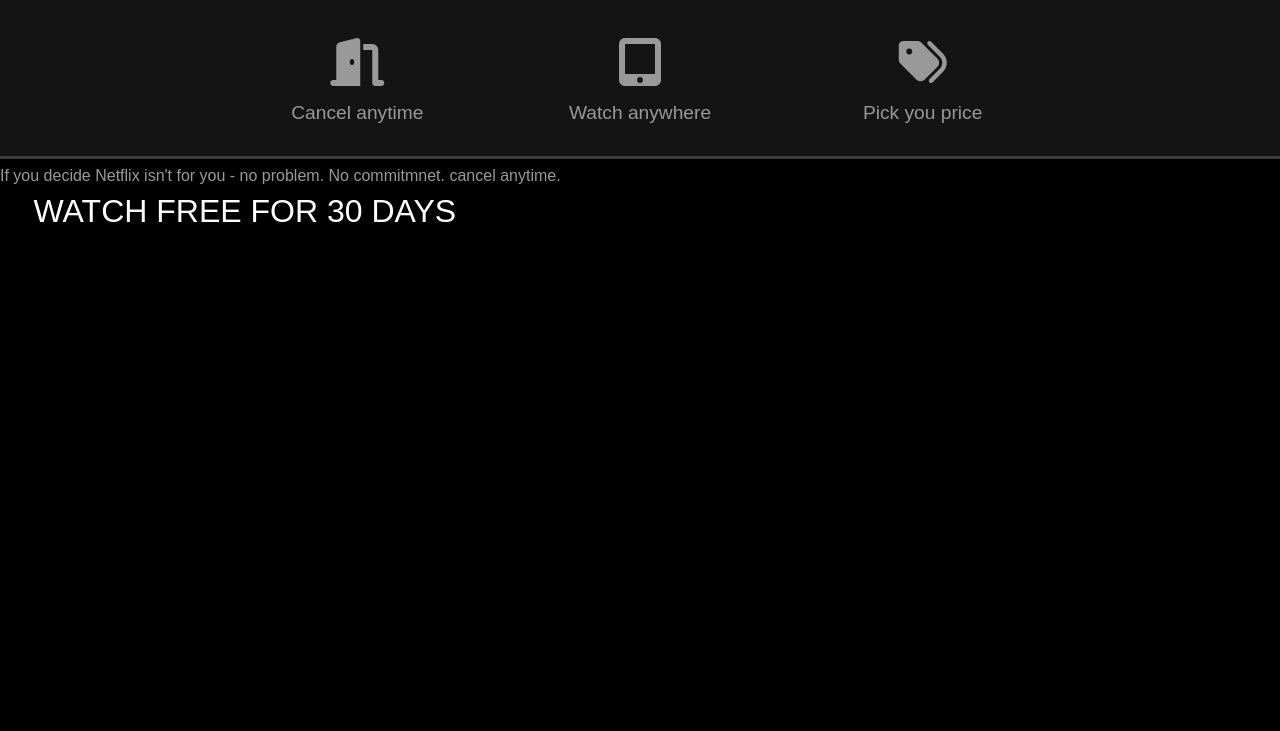
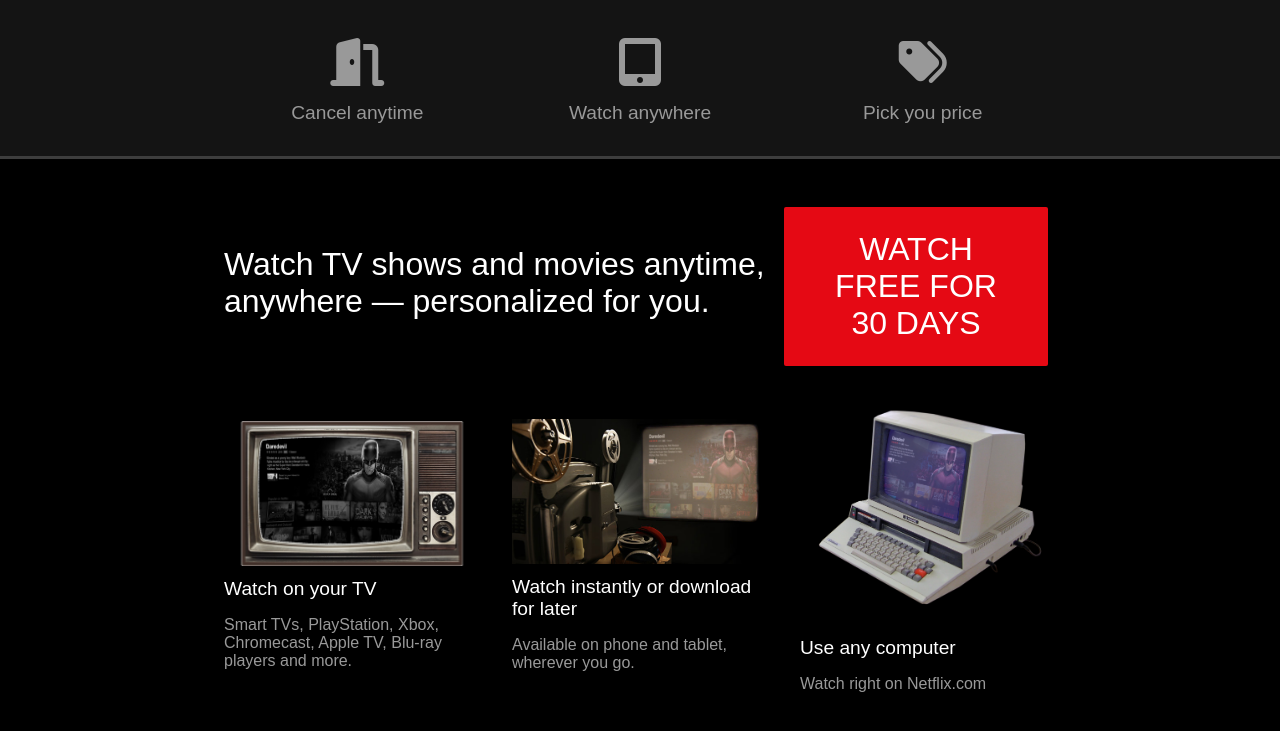
Before and after one commit to austinechisutia/Netflix, a plain HTML site: page index.html in a window 1280 px wide. Shown: the part 746-1477 px from the top of the page. Before the commit the page ends 999 px from the top, so only its background shows below. Drawn offline with Linux system fonts and the light colour scheme.

Commit message:
Did a bit 0f styling on my third section

```diff
--- a/index.html
+++ b/index.html
@@ -41,16 +41,55 @@
     </div>
     <section class="tab-content">
         <!-- tab content one -->
-         <div id="tab-content-1" class="tab-content-item show">
+        <div class="container">
+            <!-- <div id="tab-content-1" class="tab-content-item show">
                 <div class="tab-1-content-inner">
                     <div>
                         <p class="text-lg">
                             If you decide Netflix isn't for you - no problem. No commitmnet.
                             cancel anytime.
                         </p>
-                    <a href="#" class="btn-lg">Watch free for 30 days</a>
+                        <a href="#" class="btn btn-lg">Watch free for 30 days</a>
                     </div>
-                <img src="images/" alt="">
+                    <img src="images/tab-content-1.png" alt="">
+                </div>
+             </div> -->
+
+             <div id="tab-2-content" class="tab-content-item">
+                <div class="tab-2-content-top">
+                    <p class="text-lg">
+                        Watch TV shows and movies anytime, anywhere — personalized for you.
+                    </p>
+                    <a href="#" class="btn btn-lg">Watch free for 30 days</a>
+                </div>
+                <div class="tab-2-content-bottom">
+                    <div>
+                        <img src="images/tab-content-2-1.png" alt="" class="tab-2-content-inner">
+                        <p class="text-md">
+                            Watch on your TV
+                        </p>
+                        <p class="text-dark">
+                            Smart TVs, PlayStation, Xbox, Chromecast, Apple TV, Blu-ray players and more.
+                        </p>
+                    </div>
+                    <div>
+                        <img src="images/tab-content-2-2.png" alt="" class="tab-2-content-inner">
+                        <p class="text-md">
+                            Watch instantly or download for later
+                        </p>
+                        <p class="text-dark">
+                            Available on phone and tablet, wherever you go.
+                        </p>
+                    </div>
+                    <div>
+                        <img src="images/tab-content-2-3.png" alt="" class="tab-2-content-inner">
+                        <p class="text-md">
+                           Use any computer
+                        </p>
+                        <p class="text-dark">
+                            Watch right on Netflix.com
+                        </p>
+                    </div>
              </div>
         </div>
     </section>
--- a/style.css
+++ b/style.css
@@ -114,12 +114,48 @@ img{
     text-align: center;
 }
 
+#tab-2-content .tab-2-content-top{
+    display: grid;
+    grid-template-columns: 2fr 1fr;
+    grid-gap: 1rem;
+    justify-content: center;
+    align-items: center;
+}
+
+#tab-2-content .tab-2-content-bottom{
+    margin-top: 2rem;
+    display: grid;
+    grid-template-columns: repeat(3, 1fr);
+    grid-gap: 2rem;
+    justify-content: center;
+    align-items: center;
+}
+
 /* Container */
 .container{
     max-width: 70%;
     margin: auto;
     overflow: hidden;
     padding: 0 2rem;
+}
+.text-xl{
+    font-size: 2rem;
+    margin-bottom: 1rem;
+}
+.text-lg{
+    font-size: 2rem;
+    margin-bottom: 1rem;
+}
+.text-md{
+    font-size: 1.2rem;
+    margin-bottom: 1rem;
+}
+.text-center{
+    text-align: center;
+
+}
+.text-dark{
+    color: #999;
 }
 .tabs p{
     font-size: 1.2rem;
@@ -136,6 +172,34 @@ img{
 }
 .tab-border{
     border-bottom: var(--primary-color) 4px solid;
+}
+/* Tab content */
+.tab-content{
+    padding: 3rem 0;
+    background: #000;
+    color: #fff;
+}
+#tab-content-1 .tab-1-content-inner{
+    display: grid;
+    grid-template-columns: repeat(2, 1fr);
+    grid-gap: 2rem;
+    align-items: center;
+    justify-content: center;
+}
+#tab-content-2 .tab-2-content-top{
+    display: grid;
+    grid-template-columns: 2fr 1fr;
+    grid-gap: 1rem;
+    justify-content: center;
+    align-items: center;
+}
+#tab-content-2 .tab-2-content-bottom{
+    margin-top: 2rem;
+    display: grid;
+    grid-template-columns: repeat(3, 1fr);
+    grid-gap: 2rem;
+    justify-content: center;
+    align-items: center;
 }
 /* Buttons */
 .btn{
```
Also changed, not shown: images/tab-content-1.png (added), images/tab-content-2-1.png (added), images/tab-content-2-2.png (added), images/tab-content-2-3.png (added). Lines whose indentation alone changed are shown as unchanged.
